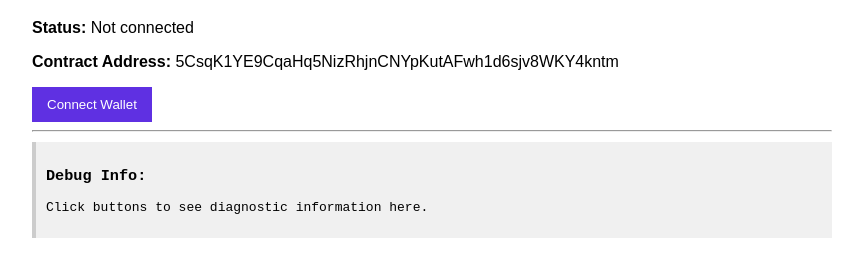
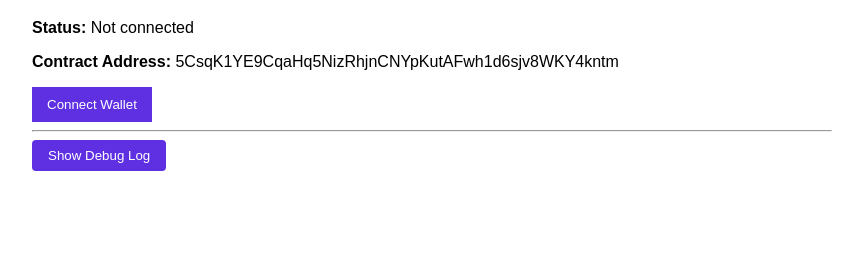
Before and after one commit to Dcwind/polkadot-sc-up, a website built with Vite: page frontend/index.html in a window 1280 px wide. Shown: the part 81-358 px from the top of the page, without its empty margins (208-1071 px from the left). Built offline with nearby package versions, Linux system fonts and the light colour scheme.

Commit message:
Final Prototype

```diff
--- a/frontend/index.html
+++ b/frontend/index.html
@@ -12,6 +12,18 @@
         button { padding: 10px 15px; background: #5F30E2; color: white; border: none; cursor: pointer; }
         .proposal { background: #f9f9f9; padding: 15px; margin: 15px 0; border-radius: 4px; }
         .debug { background: #f0f0f0; padding: 10px; border-left: 4px solid #ccc; font-family: monospace; margin: 10px 0; overflow-wrap: break-word; word-break: break-all; }
+        .debug-toggle-button {
+            padding: 8px 16px;
+            margin-bottom: 10px;
+            background-color: #5F30E2;
+            color: white;
+            border: none;
+            border-radius: 4px;
+            cursor: pointer;
+        }
+        .debug-toggle-button:hover {
+            background-color: #4a24b3;
+        }
     </style>
 </head>
 <body>
--- a/frontend/main.js
+++ b/frontend/main.js
@@ -9,6 +9,7 @@ let currentAccount;
 let contractMetadata;
 let minDeposit = 10_000_000_000; // Fallback value
 let supportedAssets = [];
+let isDebugVisible = false; // Track debug log visibility
 
 function debugLog(message, data) {
     const debugInfo = document.getElementById('debug-info');
@@ -20,7 +21,29 @@ function debugLog(message, data) {
     console.log(message, data);
 }
 
+function toggleDebugLog() {
+    isDebugVisible = !isDebugVisible;
+    const debugInfo = document.getElementById('debug-info');
+    debugInfo.style.display = isDebugVisible ? 'block' : 'none';
+    const toggleButton = document.getElementById('toggleDebug');
+    toggleButton.textContent = isDebugVisible ? 'Hide Debug Log' : 'Show Debug Log';
+    debugLog('Debug log visibility toggled', { isDebugVisible });
+}
+
 document.getElementById('contract-address').textContent = CONTRACT_ADDRESS;
+
+// Initialize debug toggle button
+document.addEventListener('DOMContentLoaded', () => {
+    const debugToggleContainer = document.createElement('div');
+    debugToggleContainer.style.marginBottom = '10px';
+    debugToggleContainer.innerHTML = `
+        <button id="toggleDebug" class="debug-toggle-button">Show Debug Log</button>
+    `;
+    const debugInfo = document.getElementById('debug-info');
+    debugInfo.parentNode.insertBefore(debugToggleContainer, debugInfo);
+    debugInfo.style.display = 'none'; // Hide by default
+    document.getElementById('toggleDebug').addEventListener('click', toggleDebugLog);
+});
 
 async function connect() {
     try {
@@ -211,7 +234,7 @@ async function submitProposal() {
                         if (event.section === 'system' && event.method === 'ExtrinsicFailed') {
                             hasError = true;
                             const errorData = event.data.toHuman();
-                            errorMessage = JSON.stringify(errorData);
+                            submissionFailedError = JSON.stringify(errorData);
                             debugLog("Vote transaction failed", errorData);
                         }
                         if (event.section === 'contracts' && event.method === 'ContractEmitted') {
```
Also changed, not shown: README.md, 1 other file.
